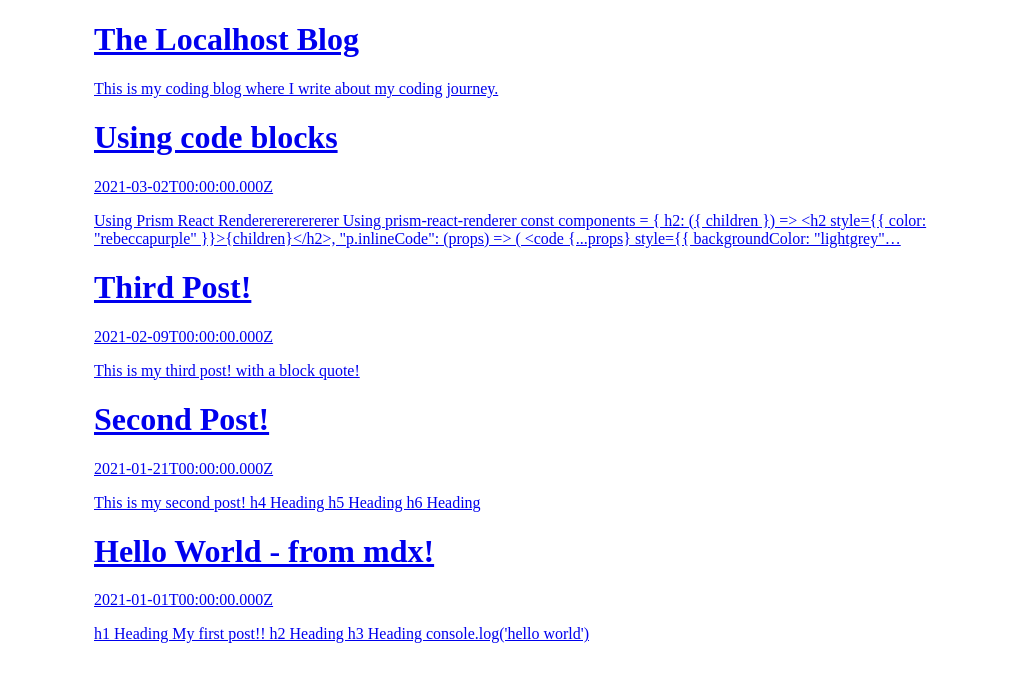
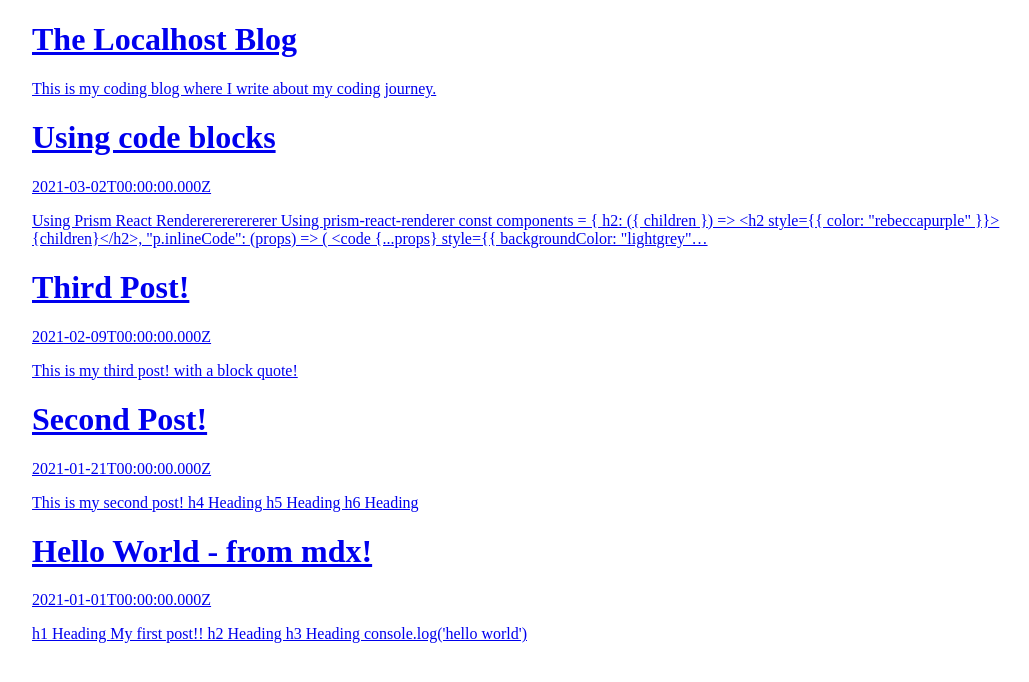
Before and after one commit to TomPatterson9/blog-site-source, a Gatsby site: page / in a window 1280 px wide. Shown: the whole page, without its empty margins (96-1125 px from the left). Built offline with nearby package versions, Linux system fonts and the light colour scheme; Gatsby itself is replaced by a stand-in of ours; some packages are replaced by stand-ins of ours.

Commit message:
changed blog width

```diff
--- a/src/components/Layout.js
+++ b/src/components/Layout.js
@@ -4,7 +4,7 @@ import { useSiteMetadata } from '../hooks/useSiteMetadata';
 import { Header } from './Header';
 
 const AppStyles = styled.main`
-  width: 900px;
+  width: 80vw;
   margin: 0 auto;
 `;
 
```
